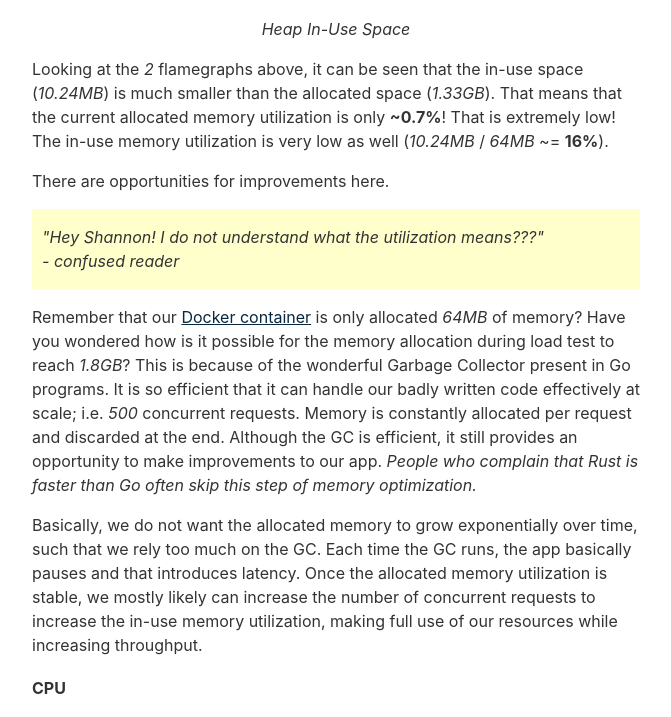
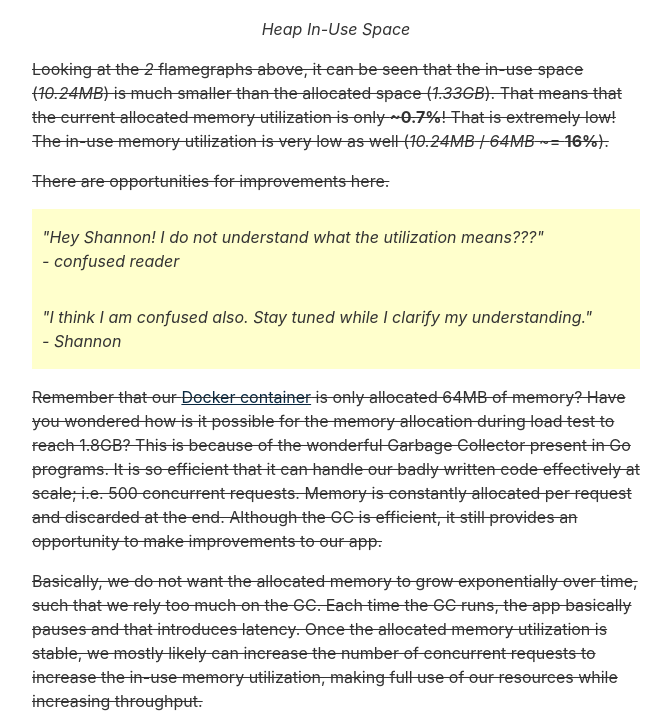
Before and after one commit to sh4nnongoh/sh4nnongoh.github.io, an Eleventy site: page content/blog/6-pprof-analysis/6-pprof-analysis.md in a window 1280 px wide. Shown: the part 3269-3986 px from the top of the page, without its empty margins (304-975 px from the left). Built offline with nearby package versions, Linux system fonts and the light colour scheme; Eleventy itself is replaced by a stand-in of ours; some packages are replaced by stand-ins of ours; files that its build step writes are made by us from their sources; what @zachleat/heading-anchors, zod-validation-error would draw is missing.

Commit message:
6: mistake in mem analysis

```diff
--- a/content/blog/6-pprof-analysis/6-pprof-analysis.md
+++ b/content/blog/6-pprof-analysis/6-pprof-analysis.md
@@ -114,9 +114,9 @@ go tool pprof -http=:8082 ./heap_rate.pprof
 <img src="./heap-in-use-space.png" alt="heap-in-use-space">
 <p align="center"><em>Heap In-Use Space</em></p>
 
-Looking at the _2_ flamegraphs above, it can be seen that the in-use space (_10.24MB_) is much smaller than the allocated space (_1.33GB_). That means that the current allocated memory utilization is only **~0.7%**! That is extremely low! The in-use memory utilization is very low as well (_10.24MB_ / _64MB_ ~= **16%**).
+~~Looking at the _2_ flamegraphs above, it can be seen that the in-use space (_10.24MB_) is much smaller than the allocated space (_1.33GB_). That means that the current allocated memory utilization is only **~0.7%**! That is extremely low! The in-use memory utilization is very low as well (_10.24MB_ / _64MB_ ~= **16%**).~~
 
-There are opportunities for improvements here.
+~~There are opportunities for improvements here.~~
 
 <div class="message-box">
 	<p><em>
@@ -125,9 +125,16 @@ There are opportunities for improvements here.
   </em></p>
 </div>
 
-Remember that our [Docker container](/blog/5-pprof#docker) is only allocated _64MB_ of memory? Have you wondered how is it possible for the memory allocation during load test to reach _1.8GB_? This is because of the wonderful Garbage Collector present in Go programs. It is so efficient that it can handle our badly written code effectively at scale; i.e. _500_ concurrent requests. Memory is constantly allocated per request and discarded at the end. Although the GC is efficient, it still provides an opportunity to make improvements to our app. _People who complain that Rust is faster than Go often skip this step of memory optimization._
+<div class="message-box">
+	<p><em>
+  "I think I am confused also. Stay tuned while I clarify my understanding."
+  <br> - Shannon
+  </em></p>
+</div>
 
-Basically, we do not want the allocated memory to grow exponentially over time, such that we rely too much on the GC. Each time the GC runs, the app basically pauses and that introduces latency. Once the allocated memory utilization is stable, we mostly likely can increase the number of concurrent requests to increase the in-use memory utilization, making full use of our resources while increasing throughput.
+~~Remember that our [Docker container](/blog/5-pprof#docker) is only allocated 64MB of memory? Have you wondered how is it possible for the memory allocation during load test to reach 1.8GB? This is because of the wonderful Garbage Collector present in Go programs. It is so efficient that it can handle our badly written code effectively at scale; i.e. 500 concurrent requests. Memory is constantly allocated per request and discarded at the end. Although the GC is efficient, it still provides an opportunity to make improvements to our app.~~
+
+~~Basically, we do not want the allocated memory to grow exponentially over time, such that we rely too much on the GC. Each time the GC runs, the app basically pauses and that introduces latency. Once the allocated memory utilization is stable, we mostly likely can increase the number of concurrent requests to increase the in-use memory utilization, making full use of our resources while increasing throughput.~~
 
 #### CPU
 
```
